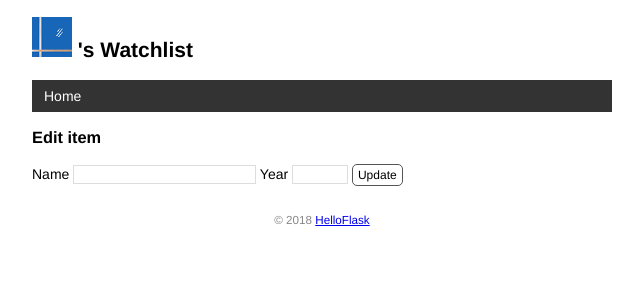
After one commit to aMrainbow/watchlist, a Flask app: template templates/edit.html in a window 1280 px wide. The commit adds this page. Shown: the top 300 px of the page, without its empty margins (318-961 px from the left). Run offline with Flask 3, Linux system fonts and the light colour scheme; the template is opened without the code that fills it, so the values that code supplies are empty.

Commit message:
Create, edit and delete item by form

```diff
--- a/app.py
+++ b/app.py
@@ -2,7 +2,7 @@ import os
 import sys
 import click
 
-from flask import Flask, render_template
+from flask import Flask, render_template,request, url_for, redirect, flash
 from flask_sqlalchemy import SQLAlchemy
 
 WIN = sys.platform.startswith('win')
@@ -14,6 +14,7 @@ else:  # 否则使用四个斜线
 app = Flask(__name__)
 app.config['SQLALCHEMY_DATABASE_URI'] = prefix + os.path.join(app.root_path, 'data.db')
 app.config['SQLALCHEMY_TRACK_MODIFICATIONS'] = False  # 关闭对模型修改的监控
+app.config['SECRET_KEY'] = 'dev'
 # 在扩展类实例化前加载配置
 db = SQLAlchemy(app)
 
@@ -98,8 +99,53 @@ def page_not_found(e):  # 接受异常对象作为参数
     # user = User.query.first()
     return render_template('404.html'), 404  # 返回模板和状态码
 
-@app.route('/')
+#编辑电影条目
+@app.route('/movie/edit/<int:movie_id>', methods=['GET', 'POST'])
+def edit(movie_id):
+    movie = Movie.query.get_or_404(movie_id)
+
+    if request.method == 'POST':  # 处理编辑表单的提交请求
+        title = request.form['title']
+        year = request.form['year']
+
+        if not title or not year or len(year) != 4 or len(title) > 60:
+            flash('Invalid input.')
+            return redirect(url_for('edit', movie_id=movie_id))  # 重定向回对应的编辑页面
+
+        movie.title = title  # 更新标题
+        movie.year = year  # 更新年份
+        db.session.commit()  # 提交数据库会话
+        flash('Item updated.')
+        return redirect(url_for('index'))  # 重定向回主页
+
+    return render_template('edit.html', movie=movie)  # 传入被编辑的电影记录
+
+#删除电影条目
+@app.route('/movie/delete/<int:movie_id>', methods=['POST'])  # 限定只接受 POST 请求
+def delete(movie_id):
+    movie = Movie.query.get_or_404(movie_id)  # 获取电影记录
+    db.session.delete(movie)  # 删除对应的记录
+    db.session.commit()  # 提交数据库会话
+    flash('Item deleted.')
+    return redirect(url_for('index'))  # 重定向回主页
+
+
+@app.route('/', methods=['GET', 'POST'])
 def index():
+    if request.method == 'POST':  # 判断是否是 POST 请求
+        # 获取表单数据
+        title = request.form.get('title')  # 传入表单对应输入字段的 name 值
+        year = request.form.get('year')
+        # 验证数据
+        if not title or not year or len(year) > 4 or len(title) > 60:
+            flash('Invalid input.')  # 显示错误提示
+            return redirect(url_for('index'))  # 重定向回主页
+        # 保存表单数据到数据库
+        movie = Movie(title=title, year=year)  # 创建记录
+        db.session.add(movie)  # 添加到数据库会话
+        db.session.commit()  # 提交数据库会话
+        flash('Item created.')  # 显示成功创建的提示
+        return redirect(url_for('index'))  # 重定向回主页
     # user = User.query.first()  # 读取用户记录
     movies = Movie.query.all()  # 读取所有电影记录
     return render_template('index.html', movies=movies)
--- a/static/style.css
+++ b/static/style.css
@@ -84,3 +84,49 @@ nav li a:hover {
     border-radius: 5px;
     padding: 3px 5px;
 }
+
+/* 覆盖某些浏览器对 input 元素定义的字体 */
+input[type=submit] {
+    font-family: inherit;
+}
+
+input[type=text] {
+    border: 1px solid #ddd;
+}
+
+input[name=year] {
+    width: 50px;
+}
+
+.btn {
+    font-size: 12px;
+    padding: 3px 5px;
+    text-decoration: none;
+    cursor: pointer;
+    background-color: white;
+    color: black;
+    border: 1px solid #555555;
+    border-radius: 5px;
+}
+
+.btn:hover {
+    text-decoration: none;
+    background-color: black;
+    color: white;
+    border: 1px solid black;
+}
+
+.alert {
+    position: relative;
+    padding: 7px;
+    margin: 7px 0;
+    border: 1px solid transparent;
+    color: #004085;
+    background-color: #cce5ff;
+    border-color: #b8daff;
+    border-radius: 5px;
+}
+
+.inline-form {
+    display: inline;
+}
--- a/templates/base.html
+++ b/templates/base.html
@@ -10,6 +10,9 @@
     {% endblock %}
 </head>
 <body>
+    {% for message in get_flashed_messages() %}
+    <div class="alert">{{ message }}</div>
+    {% endfor %}
     <h2>
         <img alt="Avatar" class="avatar" src="{{ url_for('static', filename='images/window.PNG') }}">
         {{ user.name }}'s Watchlist
--- /dev/null
+++ b/templates/edit.html
@@ -0,0 +1,10 @@
+{% extends 'base.html' %}
+
+{% block content %}
+<h3>Edit item</h3>
+<form method="post">
+    Name <input type="text" name="title" autocomplete="off" required value="{{ movie.title }}">
+    Year <input type="text" name="year" autocomplete="off" required value="{{ movie.year }}">
+    <input class="btn" type="submit" name="submit" value="Update">
+</form>
+{% endblock %}
```
Also changed, not shown: templates/index.html (+9 -0 lines).
